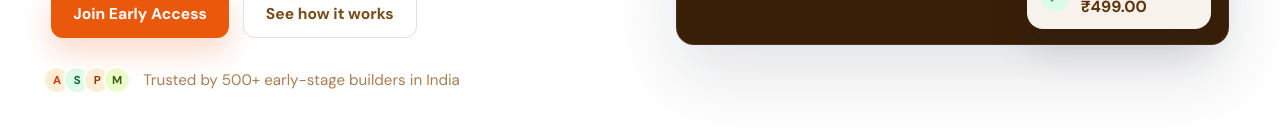
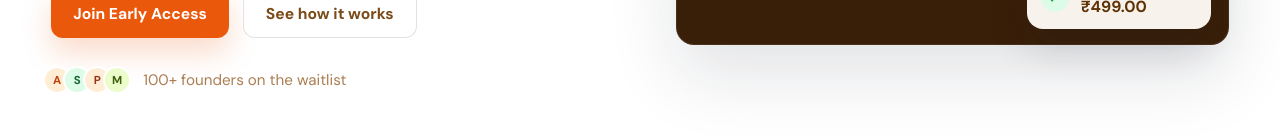
Before and after one commit to Devaditya-Suuu/FlowPay, a React (Vite) app: page / in a window 1280 px wide. Shown: the part 665-800 px from the top of the page. Built offline with nearby package versions, Linux system fonts and the light colour scheme.

Commit message:
Update hero trust copy to waitlist messaging

```diff
--- a/src/App.jsx
+++ b/src/App.jsx
@@ -247,7 +247,7 @@ function App() {
                   <span>P</span>
                   <span>M</span>
                 </div>
-                <span>Trusted by 500+ early-stage builders in India</span>
+                <span>100+ founders on the waitlist</span>
               </div>
             </div>
 
```
